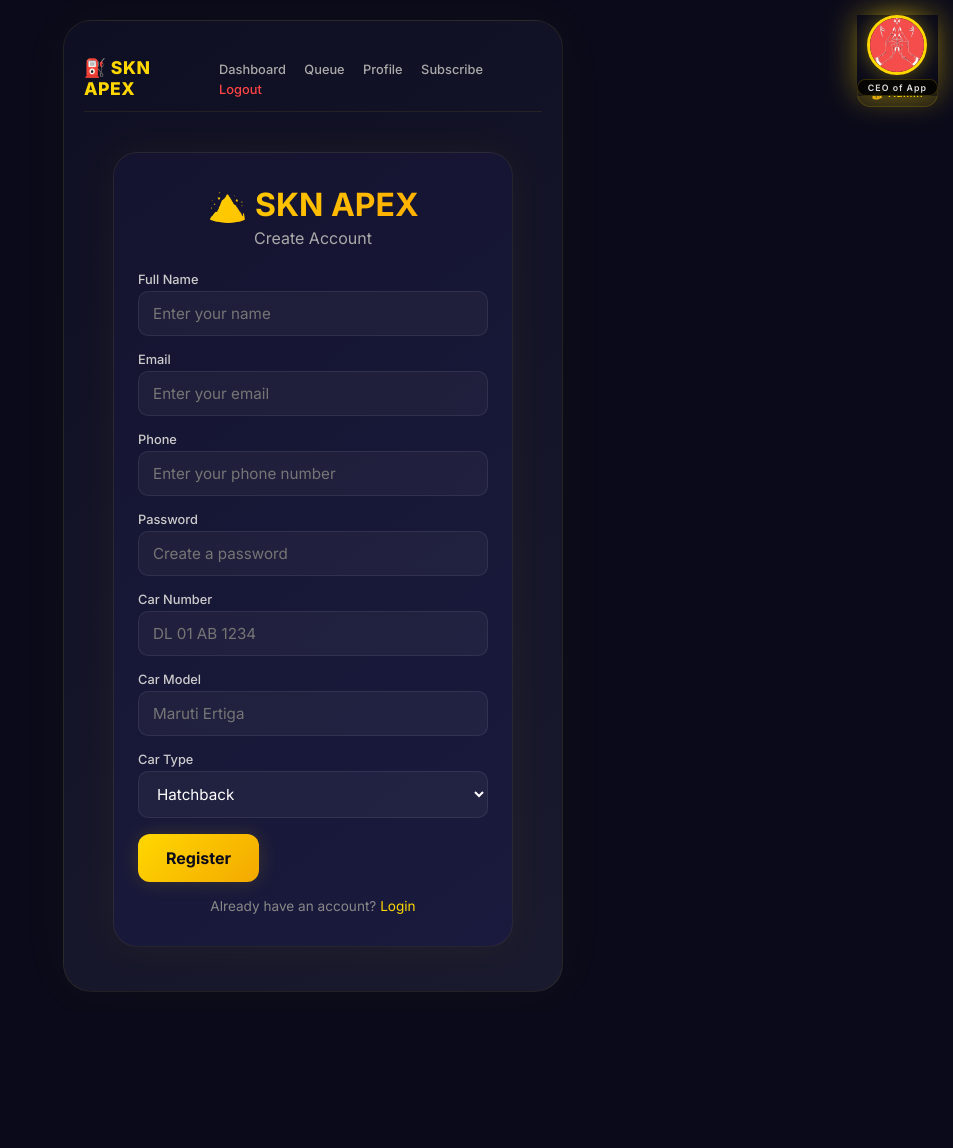
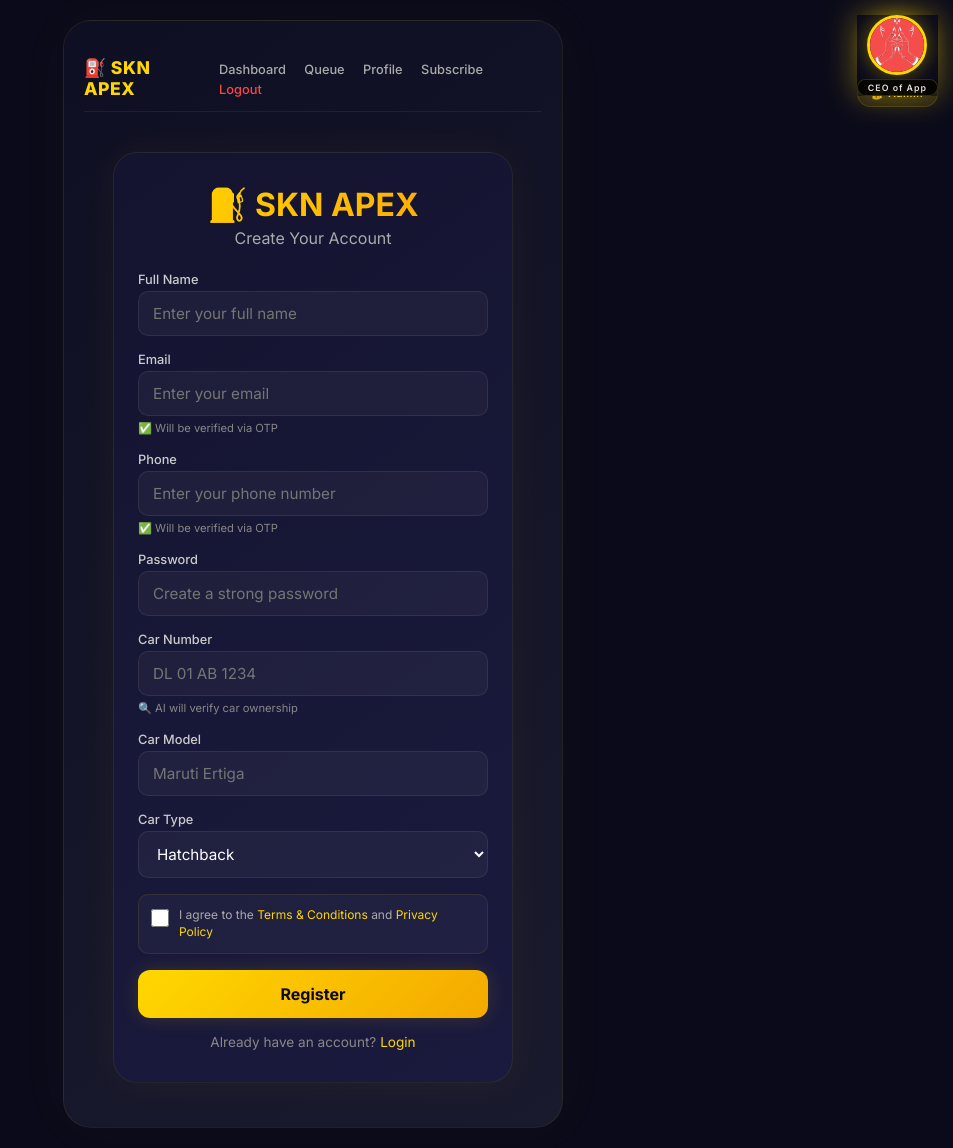
Before and after one commit to PUSHCLASH/skn-apex, a Flask app: page /register in a window 1280 px wide. Shown: the whole page, without its empty margins (327-1280 px from the left). Before the commit the page ends 992 px from the top, so only its background shows below. Run offline with Flask 3, Linux system fonts and the light colour scheme; some libraries are stand-ins or nearby versions.

Commit message:
Update register.html

```diff
--- a/templates/register.html
+++ b/templates/register.html
@@ -3,30 +3,35 @@
 {% block content %}
 <div class="auth-container">
     <div class="auth-box">
-        <h1>🏔️ SKN APEX</h1>
-        <h2>Create Account</h2>
-        <div id="errorMessage" style="color:#ff4444; text-align:center; display:none;"></div>
-        <div id="successMessage" style="color:#00ff64; text-align:center; display:none;"></div>
+        <h1>⛽ SKN APEX</h1>
+        <h2>Create Your Account</h2>
+
+        <div id="errorMessage" style="color:#ff4444; text-align:center; margin-bottom:10px; display:none;"></div>
+        <div id="successMessage" style="color:#00ff64; text-align:center; margin-bottom:10px; display:none;"></div>
+
         <form id="registerForm">
             <div class="form-group">
                 <label>Full Name</label>
-                <input type="text" id="name" placeholder="Enter your name" required>
+                <input type="text" id="name" placeholder="Enter your full name" required>
             </div>
             <div class="form-group">
                 <label>Email</label>
                 <input type="email" id="email" placeholder="Enter your email" required>
+                <small style="color:#888; font-size:0.7rem;">✅ Will be verified via OTP</small>
             </div>
             <div class="form-group">
                 <label>Phone</label>
                 <input type="tel" id="phone" placeholder="Enter your phone number" required>
+                <small style="color:#888; font-size:0.7rem;">✅ Will be verified via OTP</small>
             </div>
             <div class="form-group">
                 <label>Password</label>
-                <input type="password" id="password" placeholder="Create a password" required>
+                <input type="password" id="password" placeholder="Create a strong password" required>
             </div>
             <div class="form-group">
                 <label>Car Number</label>
                 <input type="text" id="car_number" placeholder="DL 01 AB 1234" required>
+                <small style="color:#888; font-size:0.7rem;">🔍 AI will verify car ownership</small>
             </div>
             <div class="form-group">
                 <label>Car Model</label>
@@ -41,15 +46,89 @@
                     <option value="luxury">Luxury</option>
                 </select>
             </div>
-            <button type="submit" class="btn-primary" id="registerBtn">Register</button>
+
+            <!-- Terms & Conditions -->
+            <div class="terms-section" style="margin: 16px 0; padding: 12px; background: rgba(255,255,255,0.03); border-radius: 10px; border: 1px solid rgba(255,215,0,0.1);">
+                <div style="display: flex; align-items: flex-start; gap: 10px;">
+                    <input type="checkbox" id="termsCheck" style="width: 18px; height: 18px; margin-top: 2px; accent-color: #FFD700;">
+                    <label for="termsCheck" style="font-size: 0.75rem; color: #aaa; line-height: 1.4;">
+                        I agree to the
+                        <span style="color: #FFD700; cursor: pointer;" onclick="showTerms()">Terms & Conditions</span>
+                        and
+                        <span style="color: #FFD700; cursor: pointer;" onclick="showPrivacy()">Privacy Policy</span>
+                    </label>
+                </div>
+            </div>
+
+            <button type="submit" class="btn-primary" id="registerBtn" style="width:100%;" disabled>Register</button>
         </form>
+
         <p class="auth-link">Already have an account? <a href="/login">Login</a></p>
     </div>
 </div>
 
+<!-- Terms Modal -->
+<div id="termsModal" class="ceo-modal-overlay" onclick="closeModal('termsModal')">
+    <div class="ceo-modal-content" onclick="event.stopPropagation()" style="max-width: 450px; text-align: left;">
+        <h2 style="text-align:center; color:#FFD700;">📋 Terms & Conditions</h2>
+        <div style="max-height: 300px; overflow-y: auto; padding: 10px 0; color: #ccc; font-size: 0.85rem; line-height: 1.6;">
+            <p><strong>1. Acceptance of Terms</strong><br>By registering, you agree to these terms.</p>
+            <p><strong>2. User Account</strong><br>You are responsible for maintaining account security.</p>
+            <p><strong>3. Subscription & Payments</strong><br>All subscriptions are non-refundable after purchase.</p>
+            <p><strong>4. Privacy</strong><br>Your data is protected and not shared with third parties.</p>
+            <p><strong>5. Code of Conduct</strong><br>Use the app responsibly and respectfully.</p>
+            <p><strong>6. Termination</strong><br>We reserve the right to terminate accounts for misuse.</p>
+            <p><strong>7. Updates</strong><br>Terms may be updated with prior notice.</p>
+            <p><strong>8. Contact</strong><br>For queries, contact +91 8950592855.</p>
+        </div>
+        <button onclick="closeModal('termsModal')" class="btn-secondary" style="width:100%; margin-top:12px;">Close</button>
+    </div>
+</div>
+
+<!-- Privacy Modal -->
+<div id="privacyModal" class="ceo-modal-overlay" onclick="closeModal('privacyModal')">
+    <div class="ceo-modal-content" onclick="event.stopPropagation()" style="max-width: 450px; text-align: left;">
+        <h2 style="text-align:center; color:#FFD700;">🔒 Privacy Policy</h2>
+        <div style="max-height: 300px; overflow-y: auto; padding: 10px 0; color: #ccc; font-size: 0.85rem; line-height: 1.6;">
+            <p><strong>1. Data Collection</strong><br>We collect name, email, phone, and car details.</p>
+            <p><strong>2. Data Usage</strong><br>Data is used for app functionality and communication.</p>
+            <p><strong>3. Data Security</strong><br>Your data is encrypted and stored securely.</p>
+            <p><strong>4. No Sharing</strong><br>We do not share your data with third parties.</p>
+            <p><strong>5. User Rights</strong><br>You can request data deletion anytime.</p>
+            <p><strong>6. Cookies</strong><br>We use cookies for session management.</p>
+            <p><strong>7. Contact</strong><br>For privacy concerns: +91 8950592855.</p>
+        </div>
+        <button onclick="closeModal('privacyModal')" class="btn-secondary" style="width:100%; margin-top:12px;">Close</button>
+    </div>
+</div>
+
 <script>
+// Terms & Privacy Functions
+function showTerms() {
+    document.getElementById('termsModal').style.display = 'flex';
+}
+
+function showPrivacy() {
+    document.getElementById('privacyModal').style.display = 'flex';
+}
+
+function closeModal(id) {
+    document.getElementById(id).style.display = 'none';
+}
+
+// Enable Register button when terms accepted
+document.getElementById('termsCheck').addEventListener('change', function() {
+    document.getElementById('registerBtn').disabled = !this.checked;
+});
+
+// Registration Form
 document.getElementById('registerForm').addEventListener('submit', async function(e) {
     e.preventDefault();
+
+    const errorDiv = document.getElementById('errorMessage');
+    const successDiv = document.getElementById('successMessage');
+    errorDiv.style.display = 'none';
+    successDiv.style.display = 'none';
 
     const name = document.getElementById('name').value.trim();
     const email = document.getElementById('email').value.trim();
@@ -59,13 +138,14 @@ document.getElementById('registerForm').addEventListener('submit', async functio
     const car_model = document.getElementById('car_model').value.trim();
     const car_type = document.getElementById('car_type').value;
 
-    const errorDiv = document.getElementById('errorMessage');
-    const successDiv = document.getElementById('successMessage');
-    errorDiv.style.display = 'none';
-    successDiv.style.display = 'none';
-
     if (!name || !email || !phone || !password || !car_number) {
         errorDiv.textContent = 'All fields are required!';
+        errorDiv.style.display = 'block';
+        return;
+    }
+
+    if (!document.getElementById('termsCheck').checked) {
+        errorDiv.textContent = 'You must accept Terms & Conditions!';
         errorDiv.style.display = 'block';
         return;
     }
@@ -78,14 +158,16 @@ document.getElementById('registerForm').addEventListener('submit', async functio
         const response = await fetch('/api/register', {
             method: 'POST',
             headers: {'Content-Type': 'application/json'},
-            body: JSON.stringify({name, email, phone, password, car_number, car_model, car_type})
+            body: JSON.stringify({
+                name, email, phone, password, car_number, car_model, car_type,
+                terms_accepted: true
+            })
         });
 
         const result = await response.json();
 
         if (result.status === 'success') {
-            // ✅ No token needed - session is set by backend
-            successDiv.textContent = 'Registration successful!';
+            successDiv.textContent = '✅ Registration successful! Redirecting...';
             successDiv.style.display = 'block';
             setTimeout(() => {
                 window.location.href = '/dashboard';
@@ -102,5 +184,13 @@ document.getElementById('registerForm').addEventListener('submit', async functio
         btn.disabled = false;
     }
 });
+
+// Close modals with Escape key
+document.addEventListener('keydown', function(e) {
+    if (e.key === 'Escape') {
+        document.getElementById('termsModal').style.display = 'none';
+        document.getElementById('privacyModal').style.display = 'none';
+    }
+});
 </script>
 {% endblock %}
```
